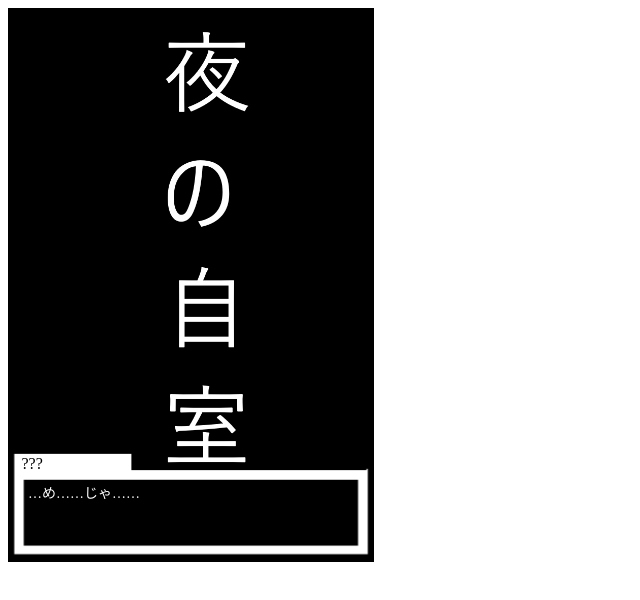
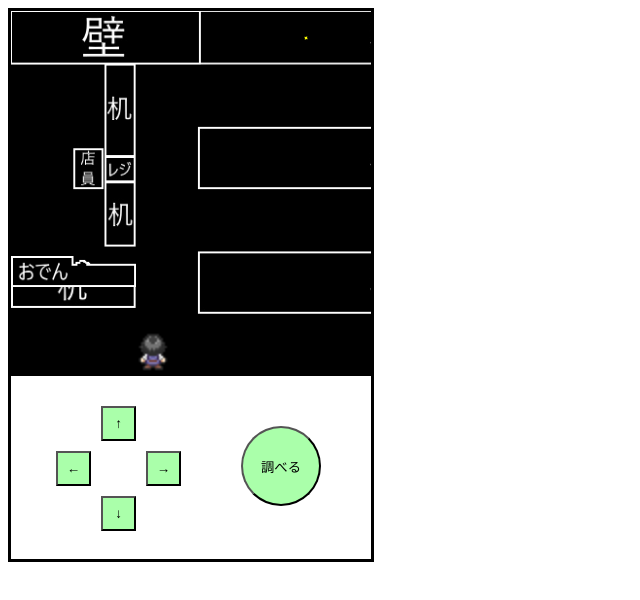
Before and after one commit to kyahhokid/brave-man-go-buy-some-yakisoba-bread-pub, an Angular app in the folder Brave-man-Go-buy-some-yakisoba-bread/: page / in a window 1280 px wide. Shown: the top 600 px of the page, without its empty margins (0-640 px from the left). Built offline with nearby package versions, Linux system fonts and the light colour scheme.

Commit message:
Revert "会話コンポーネントの表示非表示処理を修正"
This reverts commit 9f0161eae95eae6be6ad2db03d48b8910ca58658.

```diff
--- a/Brave-man-Go-buy-some-yakisoba-bread/src/app/domain/state/conversation-state.ts
+++ b/Brave-man-Go-buy-some-yakisoba-bread/src/app/domain/state/conversation-state.ts
@@ -10,6 +10,4 @@ export class ConversationState {
   conversationBackgroundStyle = {};
   // 会話
   conversation = new Conversation('', '', null);
-  // 会話を表示するか
-  isShowConversation = false;
 }
--- a/Brave-man-Go-buy-some-yakisoba-bread/src/app/domain/state/game-state.ts
+++ b/Brave-man-Go-buy-some-yakisoba-bread/src/app/domain/state/game-state.ts
@@ -7,7 +7,7 @@ import { FamiconStyleGameState } from "./famicon-style-game-state";
  */
 export class GameState {
   // チャプター種別
-  chapterType = ChapterType.FirstYakisobaBreadConversation;
+  chapterType = ChapterType.FirstYakisobaBread;
   // 会話の状況
   conversationState = new ConversationState();
   // ファミコン風ゲームの状況
--- a/Brave-man-Go-buy-some-yakisoba-bread/src/app/game-master/managers/conversation-manager.ts
+++ b/Brave-man-Go-buy-some-yakisoba-bread/src/app/game-master/managers/conversation-manager.ts
@@ -31,7 +31,6 @@ export class ConversationManager {
    */
   startConversation() {
     const gameState = Object.assign(new GameState, this.store.getValue());
-    gameState.conversationState.isShowConversation = true;
     gameState.conversationState.conversationIndex = 0;
     gameState.conversationState.conversation = this.conversationService.get(gameState.chapterType, gameState.conversationState.conversationIndex) || new Conversation('', '', null);
     if (gameState.conversationState.conversation.backgroundType !== null) {
@@ -55,7 +54,6 @@ export class ConversationManager {
       }
       this.store.next(gameState);
     } else {
-      gameState.conversationState.isShowConversation = false;
       advanceChapter();
     }
   }
--- a/Brave-man-Go-buy-some-yakisoba-bread/src/app/ui/game-area/game-area.component.html
+++ b/Brave-man-Go-buy-some-yakisoba-bread/src/app/ui/game-area/game-area.component.html
@@ -1,6 +1,6 @@
 <div class="game-area">
-  <app-conversation *ngIf="gameState.conversationState.isShowConversation"
-    [conversationState]="gameState.conversationState" (contentClick)="onClickConversationContent()"></app-conversation>
+  <app-conversation *ngIf="isShowConversationComponent" [conversationState]="gameState.conversationState"
+    (contentClick)="onClickConversationContent()"></app-conversation>
   <app-famicon-style-game *ngIf="gameState.chapterType === chapterType.FirstYakisobaBread"
     [famiconStyleGameState]="gameState.famiconStyleGameState"
     (moveButtonClick)="onClickMoveButtonInFamiconStyleGame($event)"
--- a/Brave-man-Go-buy-some-yakisoba-bread/src/app/ui/game-area/game-area.component.ts
+++ b/Brave-man-Go-buy-some-yakisoba-bread/src/app/ui/game-area/game-area.component.ts
@@ -20,11 +20,27 @@ export class GameAreaComponent implements OnChanges {
   @Output() moveButtonInFamiconStyleGameClick: EventEmitter<DirectionType> = new EventEmitter();
   // 調べるボタンがクリックされたことを通知するイベントエミッター
   @Output() investigateButtonInFamiconStyleGameClick: EventEmitter<DirectionType> = new EventEmitter();
+
+  // 会話コンポーネントを表示するか
+  isShowConversationComponent = false;
   // チャプター種別
   readonly chapterType = ChapterType;
 
   ngOnChanges() {
+    this.updateIsShowConversationComponent()
+  }
 
+  /**
+   * 会話コンポーネント表示フラグを更新する。
+   */
+  updateIsShowConversationComponent() {
+    switch (this.gameState.chapterType) {
+      case ChapterType.FirstYakisobaBreadConversation: {
+        this.isShowConversationComponent = true;
+        break;
+      }
+      default: this.isShowConversationComponent = false;
+    }
   }
 
   /**
```
